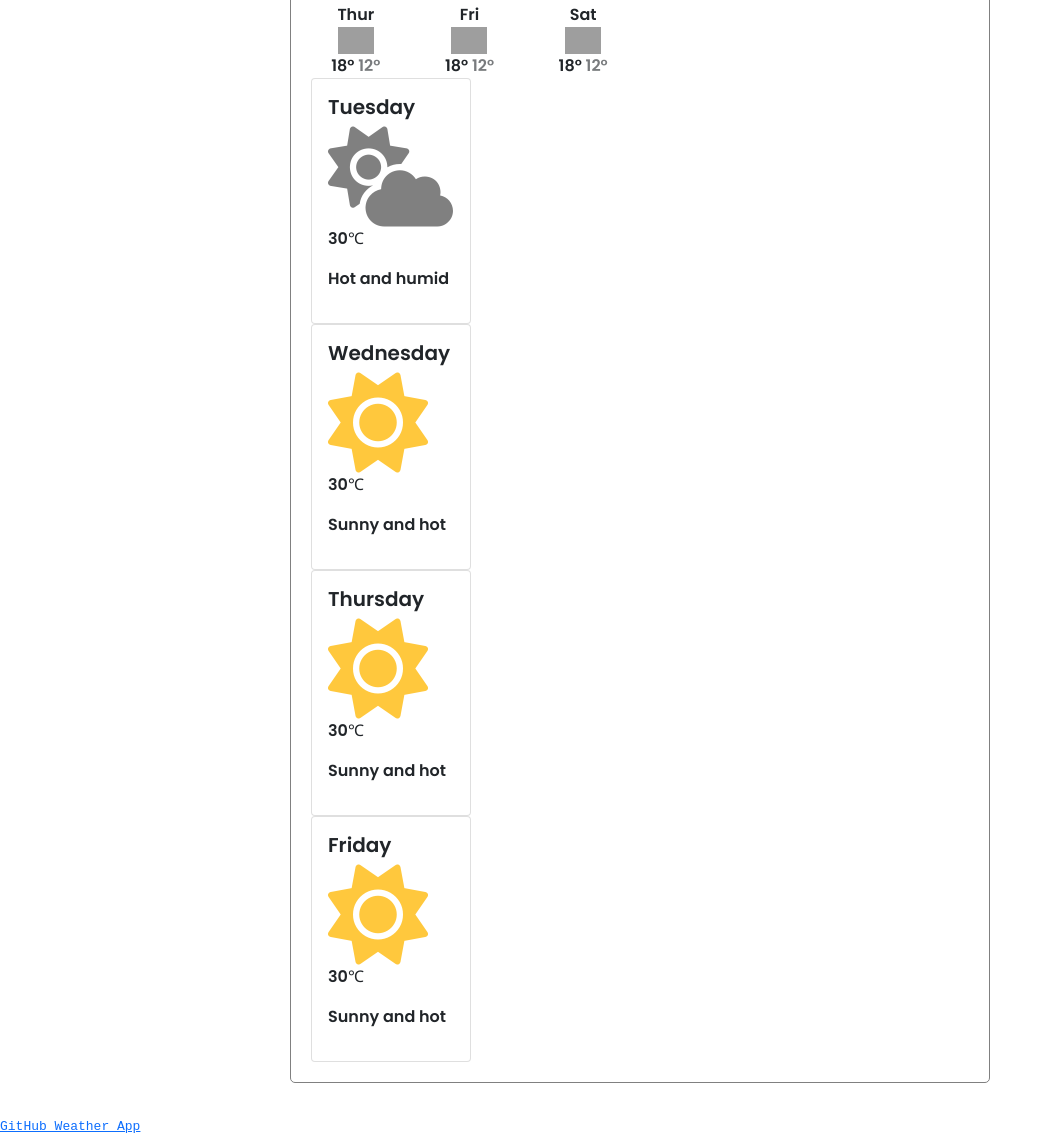
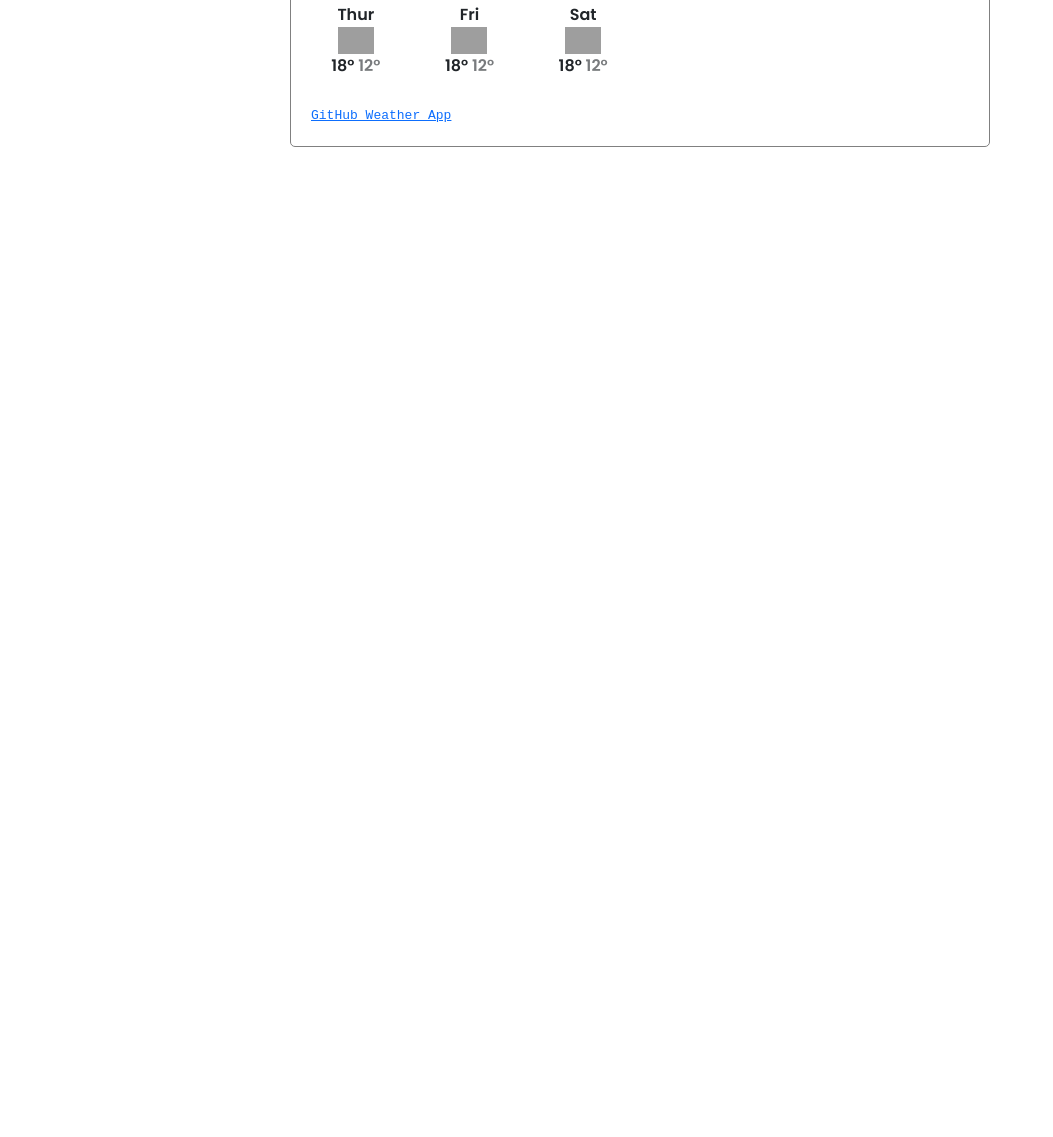
Before and after one commit to frandemp/weather-app, a website built with Parcel: page index.html in a window 1280 px wide. Shown: the part 354-1491 px from the top of the page, without its empty margins (0-1053 px from the left). After the commit the page ends 800 px from the top, so only its background shows below. Built offline with nearby package versions, Linux system fonts and the light colour scheme; no server answers; grey boxes are pictures that could not be loaded.

Commit message:
code clean up

```diff
--- a/index.html
+++ b/index.html
@@ -81,58 +81,12 @@
        </div>
          </div>
 
-
-
-        <div class="col">
-          <div class="card" style="width: 10rem">
-            <div class="card-body">
-              <h5 class="card-title">Tuesday</h5>
-              <i class="fas fa-cloud-sun humid"></i>
-              <p class="card-text">
-30℃              </p>
-<p>Hot and humid</p>
-
-            </div>
-          </div>
-        </div>
-        <div class="col">
-          <div class="card" style="width: 10rem">
-            <div class="card-body">
-              <h5 class="card-title">Wednesday</h5>
-               <i class="fas fa-sun sunicon"></i>
-              <p class="card-text">
-30℃              </p><p> Sunny and hot</p>
-            </div>
-          </div>
-        </div>
-
-        <div class="col">
-          <div class="card" style="width: 10rem">
-            <div class="card-body">
-              <h5 class="card-title">Thursday</h5>
-               <i class="fas fa-sun sunicon"></i>
-              <p class="card-text">
-30℃
-              </p><p> Sunny and hot</p>
-
-            </div>
-          </div>
-        </div>
-        <div class="col">
-          <div class="card" style="width: 10rem">
-            <div class="card-body">
-              <h5 class="card-title">Friday</h5>
-               <i class="fas fa-sun sunicon"></i>
-              <p class="card-text">
-                30℃
-              </p><p> Sunny and hot</p>
-
-            </div>
-            </div>
-          </div>
+      <br>
+      <a href="https://github.com/frandemp/weather-app">GitHub Weather App</a>
+        </br>
         </div>
          </div>
-    <a href="https://github.com/frandemp/weather-app">GitHub Weather App</a>
+
     </div>
       </div>
       </div>
--- a/src/style.css
+++ b/src/style.css
@@ -29,15 +29,6 @@ form {
   margin: 20px 20px;
 }
 
-.sunicon {
-  color: #ffc83d;
-  font-size: 100px;
-}
-
-.humid {
-  color: grey;
-  font-size: 100px;
-}
 a {
   font-family: "Courier New", Courier, monospace;
   font-size: small;
```
